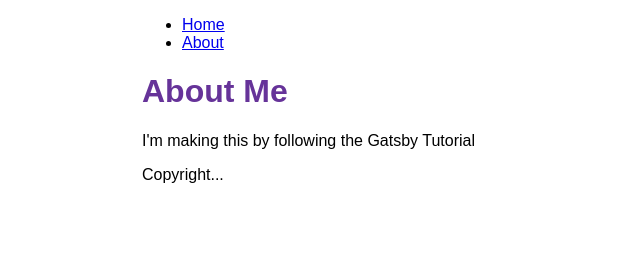
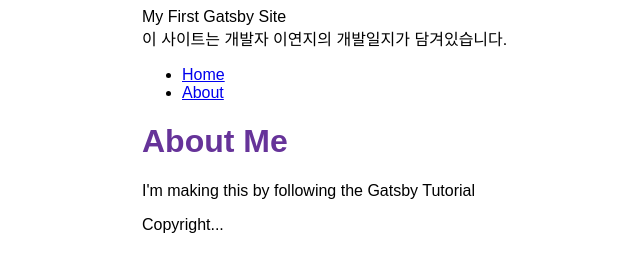
Before and after one commit to leeyeonji28/my-blog-2022-05-31, a Gatsby site: page /about in a window 1280 px wide. Shown: the whole page, without its empty margins (248-888 px from the left). Built offline with nearby package versions, Linux system fonts and the light colour scheme; Gatsby itself is replaced by a stand-in of ours.

Commit message:
그래프QL로 데이터 가져와서 레이아웃에 표시

```diff
--- a/gatsby-config.js
+++ b/gatsby-config.js
@@ -1,6 +1,7 @@
 module.exports = {
   siteMetadata: {
-    siteUrl: `https://www.yourdomain.tld`,
+    title: "My First Gatsby Site",
+    description: "이 사이트는 개발자 이연지의 개발일지가 담겨있습니다.",
   },
   plugins: ["gatsby-plugin-image", "gatsby-plugin-sharp"],
 };
--- a/src/components/layout.js
+++ b/src/components/layout.js
@@ -1,4 +1,4 @@
-import { Link } from "gatsby";
+import { Link, useStaticQuery, graphql } from "gatsby";
 import React from "react";
 import {
   container,
@@ -9,9 +9,24 @@
 } from "./layout.module.css";
 
 function Layout({ pageTitle, children }) {
+  const data = useStaticQuery(graphql`
+    query {
+      site {
+        siteMetadata {
+          title
+          description
+        }
+      }
+    }
+  `);
+
   return (
     <div className={container}>
-      <title>{pageTitle}</title>
+      <title>
+        {pageTitle} | {data.site.siteMetadata.title}
+      </title>
+      <header>{data.site.siteMetadata.title}</header>
+      <div>{data.site.siteMetadata.description}</div>
       <nav>
         <ul className={navLinks}>
           <li className={navLinkItem}>
--- a/src/pages/index.js
+++ b/src/pages/index.js
@@ -7,12 +7,11 @@
   return (
     <Layout pageTitle="Home Page">
       <p>I'm making this by following the Gatsby Tutorial</p>
-      // 웹 링크로 이미지 불러오기
       <StaticImage
         alt="Clifford, a reddish-brown pitbull, posing on a couch and looking stoically at the camera"
         src="https://pbs.twimg.com/media/E1oMV3QVgAIr1NT?format=jpg&name=large"
       />
-      // 다운받은 이미지 불러오기
+      <br />
       <StaticImage
         alt="Clifford, a reddish-brown pitbull, posing on a couch and looking stoically at the camera"
         src="../images/puppy.jpeg"
```
